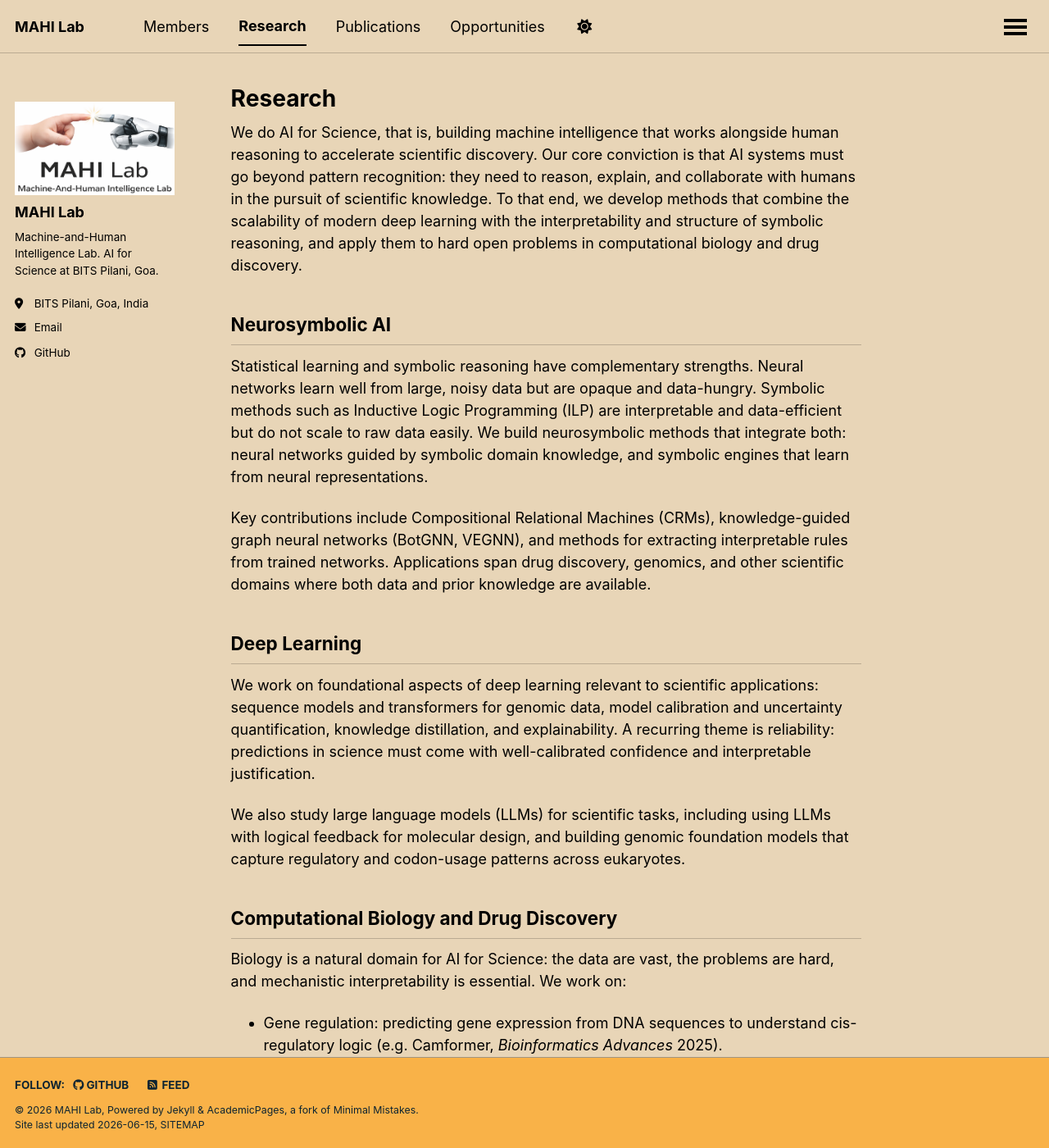
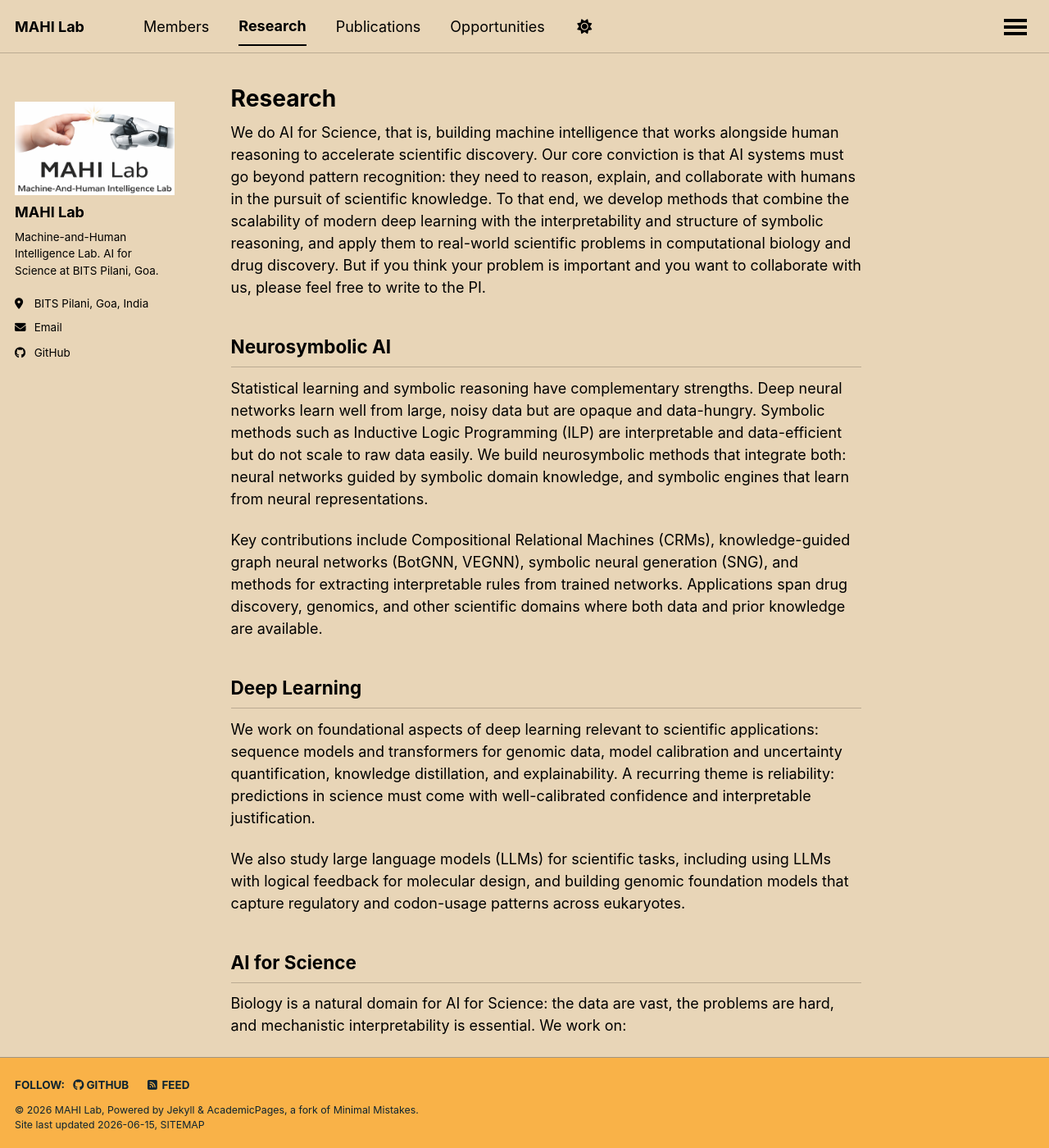
Before and after one commit to MAHI-Group/mahi-group.github.io, a Jekyll site: the page built from _pages/research.md, in a window 1280 px wide and 1400 px high. Shown: the whole window at 82% size. Built offline with Jekyll 4.4.1, drawn with Linux system fonts in a browser that asks for light colours; a script that is not in the unit is left out; some of the changed text lies outside the part shown.

```diff
--- a/_pages/research.md
+++ b/_pages/research.md
@@ -10,20 +10,23 @@ human reasoning to accelerate scientific discovery. Our core conviction is that
 systems must go beyond pattern recognition: they need to reason, explain, and
 collaborate with humans in the pursuit of scientific knowledge. To that end, we
 develop methods that combine the scalability of modern deep learning with the
-interpretability and structure of symbolic reasoning, and apply them to hard open
-problems in computational biology and drug discovery.
+interpretability and structure of symbolic reasoning, and apply them to real-world
+scientific problems in computational biology and drug discovery.
+But if you think your problem is important and you want to collaborate with us,
+please feel free to write to the PI.
 
 ## Neurosymbolic AI
 
-Statistical learning and symbolic reasoning have complementary strengths. Neural
-networks learn well from large, noisy data but are opaque and data-hungry. Symbolic
-methods such as Inductive Logic Programming (ILP) are interpretable and data-efficient
+Statistical learning and symbolic reasoning have complementary strengths. Deep neural
+networks learn well from large, noisy data but are opaque and data-hungry.
+Symbolic methods such as Inductive Logic Programming (ILP) are interpretable and data-efficient
 but do not scale to raw data easily. We build neurosymbolic methods that integrate
 both: neural networks guided by symbolic domain knowledge, and symbolic engines that
 learn from neural representations.
 
 Key contributions include Compositional Relational Machines (CRMs), knowledge-guided
-graph neural networks (BotGNN, VEGNN), and methods for extracting interpretable rules
+graph neural networks (BotGNN, VEGNN), symbolic neural generation (SNG),
+and methods for extracting interpretable rules
 from trained networks. Applications span drug discovery, genomics, and other scientific
 domains where both data and prior knowledge are available.
 
@@ -39,7 +42,7 @@ We also study large language models (LLMs) for scientific tasks, including using
 with logical feedback for molecular design, and building genomic foundation models that
 capture regulatory and codon-usage patterns across eukaryotes.
 
-## Computational Biology and Drug Discovery
+## AI for Science
 
 Biology is a natural domain for AI for Science: the data are vast, the problems are
 hard, and mechanistic interpretability is essential. We work on:
```
Also changed, not shown: other parts of _pages/research.md (+1 -1 lines), _data/members.yml (+20 -2 lines), _includes/member_card.html (added, +14 -0 lines), _pages/about.md (+2 -2 lines), _pages/members.md (+9 -49 lines).
